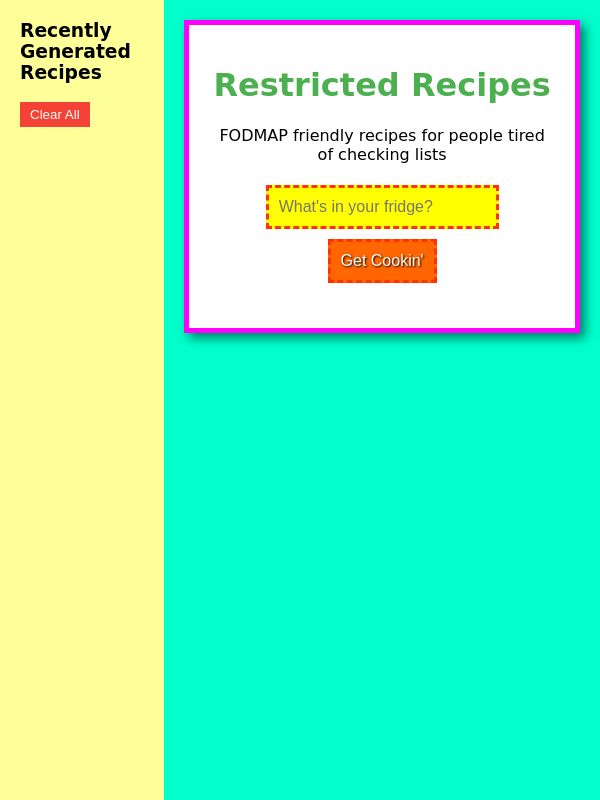
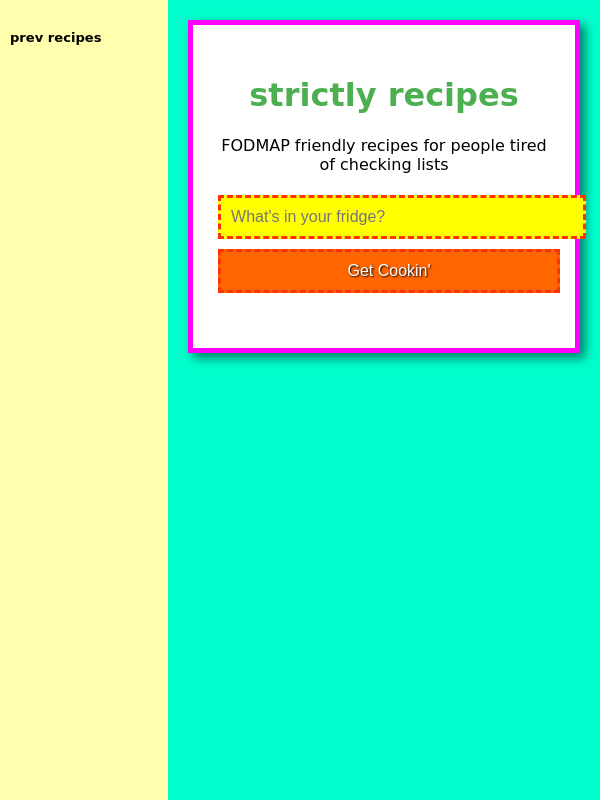
Before and after one commit to mralexosborn/restricted_recipes, a PHP site: page / in a window 600 px wide. Run offline with PHP 8.4, Linux system fonts and the light colour scheme; data that the repository does not hold is empty.

Commit message:
improve mobile responsiveness

````diff
--- a/index.php
+++ b/index.php
@@ -3,7 +3,6 @@ require_once 'vendor/autoload.php';
 
 use Dotenv\Dotenv;
 
-//webhook test 2
 // Load environment variables
 $dotenv = Dotenv::createImmutable(__DIR__);
 $dotenv->load();
@@ -85,7 +84,9 @@ function generateRecipe($ingredients) {
 function cleanRecipeText($text) {
     // Remove extra spaces and newlines
     $text = preg_replace('```([^`]*)```','',$text);
+    $text = preg_replace('"([^`]*)"','',$text);
     $text = str_replace('`', '', $text); // Remove backticks
+    $text = str_replace('```', '', $text); // Remove backticks
     $text = str_replace('Recipe: ', '', $text); // Remove backticks
     $text = preg_replace('/\s+/', ' ', $text); // Replace multiple spaces with a single space
     $text = preg_replace('/\n+/', ' ', $text); // Replace multiple newlines with a single space
@@ -301,21 +302,21 @@ if ($_SERVER['REQUEST_METHOD'] === 'POST') {
 <head>
     <meta charset="UTF-8">
     <meta name="viewport" content="width=device-width, initial-scale=1.0">
-    <title>Restricted Recipes</title>
+    <title>strictly recipes</title>
     <link rel="stylesheet" href="styles.css"> <!-- Link to the CSS file -->
 </head>
 <body>
-<div id="sidebar">
-            <h3>Recently Generated Recipes</h3>
-            <button id="clearAllRecipes">Clear All</button>
+<div class="sidebar">
+            <h3>prev recipes</h3>
+            <!-- <button id="clearAllRecipes">Clear All</button> -->
             <ul id="recipeSidebar"></ul>
         </div>
     <div class="main-content">
         <div class="container">
             <div class="input-section">
-                <h1>Restricted Recipes</h1>
+                <h1>strictly recipes</h1>
                 <p>FODMAP friendly recipes for people tired of checking lists</p>
-                <form method="POST">
+                <form method="POST" class="recipe-form">
                     <input type="text" id="ingredients" name="ingredients" placeholder="What's in your fridge?" required>
                     <input type="submit" value="Get Cookin'">
                 </form>
--- a/styles.css
+++ b/styles.css
@@ -10,6 +10,9 @@ body {
 }
 
 .container {
+    display: flex;
+    flex-direction: column; /* Stack elements vertically */
+    align-items: center; /* Center items */
     max-width: 800px;
     margin: 0 auto;
     padding: 20px;
@@ -49,9 +52,9 @@ input[type="submit"]:hover {
 }
 
 .recipe-container {
-    display: flex; /* Use flexbox for layout */
-    flex-direction: row; /* Default to row layout */
-    align-items: flex-start; /* Align items at the start */
+    display: flex;
+    flex-direction: column; /* Stack image and content vertically on small screens */
+    align-items: center; /* Center items */
     margin-top: 20px; /* Space between title and content */
 }
 
@@ -108,21 +111,49 @@ textarea {
     .recipe-container {
         flex-direction: column; /* Stack vertically on narrow screens */
         align-items: center; /* Center items */
+        font-size: 0.7em;
     }
 
     .recipe-image {
         margin-right: 0; /* Remove right margin */
         margin-bottom: 20px; /* Add bottom margin for spacing */
+        max-width: 600px;
+    }
+
+    .input-section {
+        width: 100%; /* Full width on small screens */
+        padding: 10px; /* Reduce padding */
+    }
+
+    input[type="text"], input[type="submit"] {
+        width: 100%; /* Full width for inputs */
+        font-size: 1em; /* Adjust font size */
+    }
+
+    .recipe-image {
+        max-width: 100%; /* Responsive image */
+        height: auto; /* Maintain aspect ratio */
+    }
+
+    .recipe-content {
+        text-align: center; /* Center text on small screens */
+    }
+
+    .sidebar {
+        width: 100px; /* Adjust width as needed */
+        float: right; /* Align to the right */
+        background-color: #ffffad; /* Light green background */
+        font-size: 0.7em; /* Adjust font size */
+        padding: 10px;
     }
 }
 
 .sidebar {
     width: 200px; /* Adjust width as needed */
     float: right; /* Align to the right */
-    margin-left: 20px; /* Space between content and sidebar */
-    background-color: #ccffcc; /* Light green background */
-    border: 3px solid #000; /* Black border */
+    background-color: #ffffad; /* Light green background */
     padding: 10px;
+    overflow-y: auto;
 }
 
 .sidebar ul {
@@ -147,20 +178,6 @@ textarea {
     background-color: #d32f2f;
 }
 
-/* New sidebar styles */
-#sidebar {
-    width: 200px; /* Adjust width as needed */
-    background-color: #FFFF99; /* Light yellow background */
-    padding: 20px;
-    box-sizing: border-box;
-    overflow-y: auto; /* Allow scrolling if content exceeds height */
-    height: 100vh; /* Set sidebar height to full viewport */
-}
-
-#sidebar h3 {
-    margin-top: 0; /* Added from index.php */
-}
-
 #recipeSidebar {
     list-style-type: none; /* Added from index.php */
     padding: 0; /* Added from index.php */
@@ -182,3 +199,15 @@ textarea {
     overflow-y: auto; /* Enable scrolling within the main content if needed */
     max-height: 100vh; /* Ensure main content does not exceed viewport height */
 }
+
+#loadingBar {
+    width: 100%; /* Full width */
+    height: 20px;
+    background-color: #4caf50;
+}
+
+@media (min-width: 600px) {
+    #sidebar {
+        width: 400px; /* Fixed width on larger screens */
+    }
+}
````
